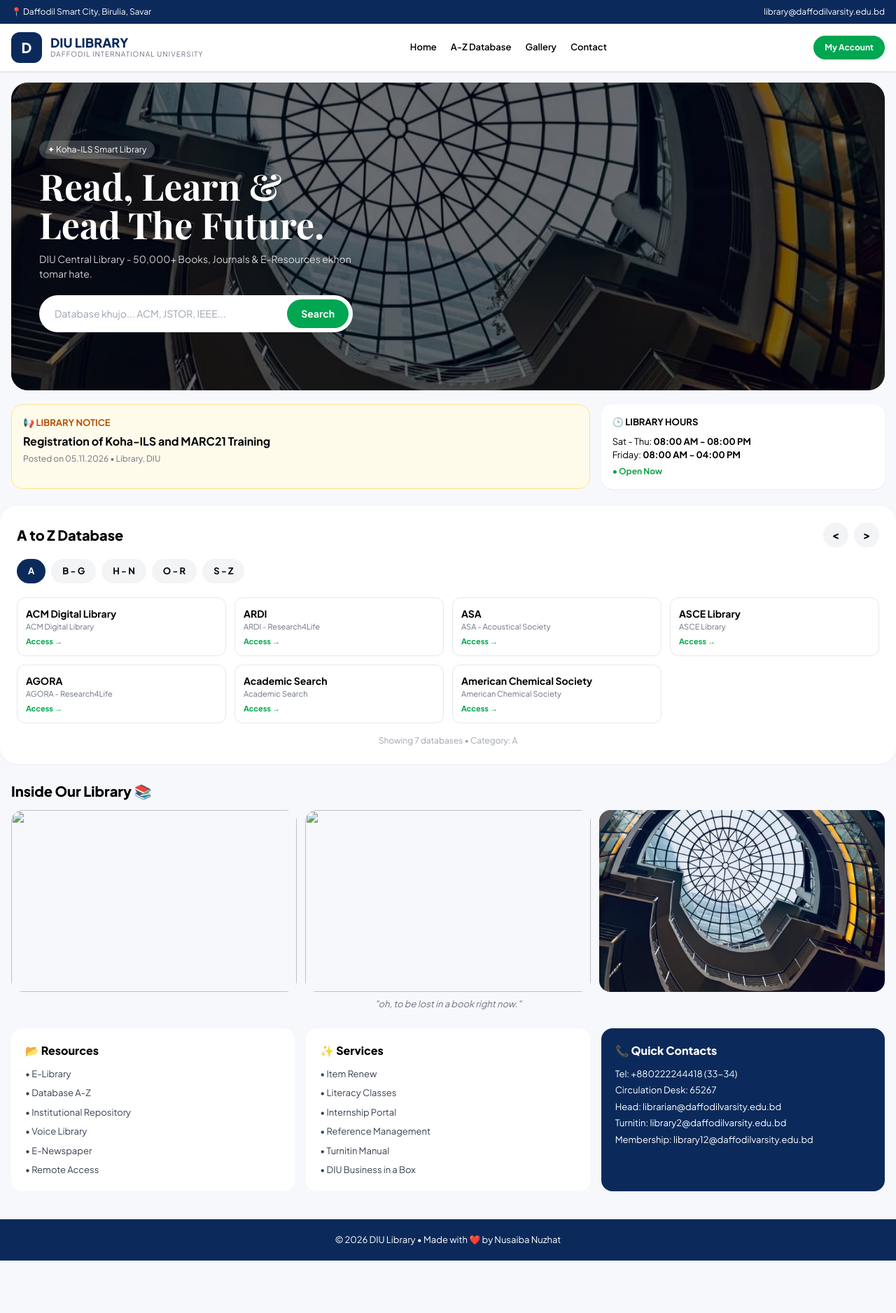
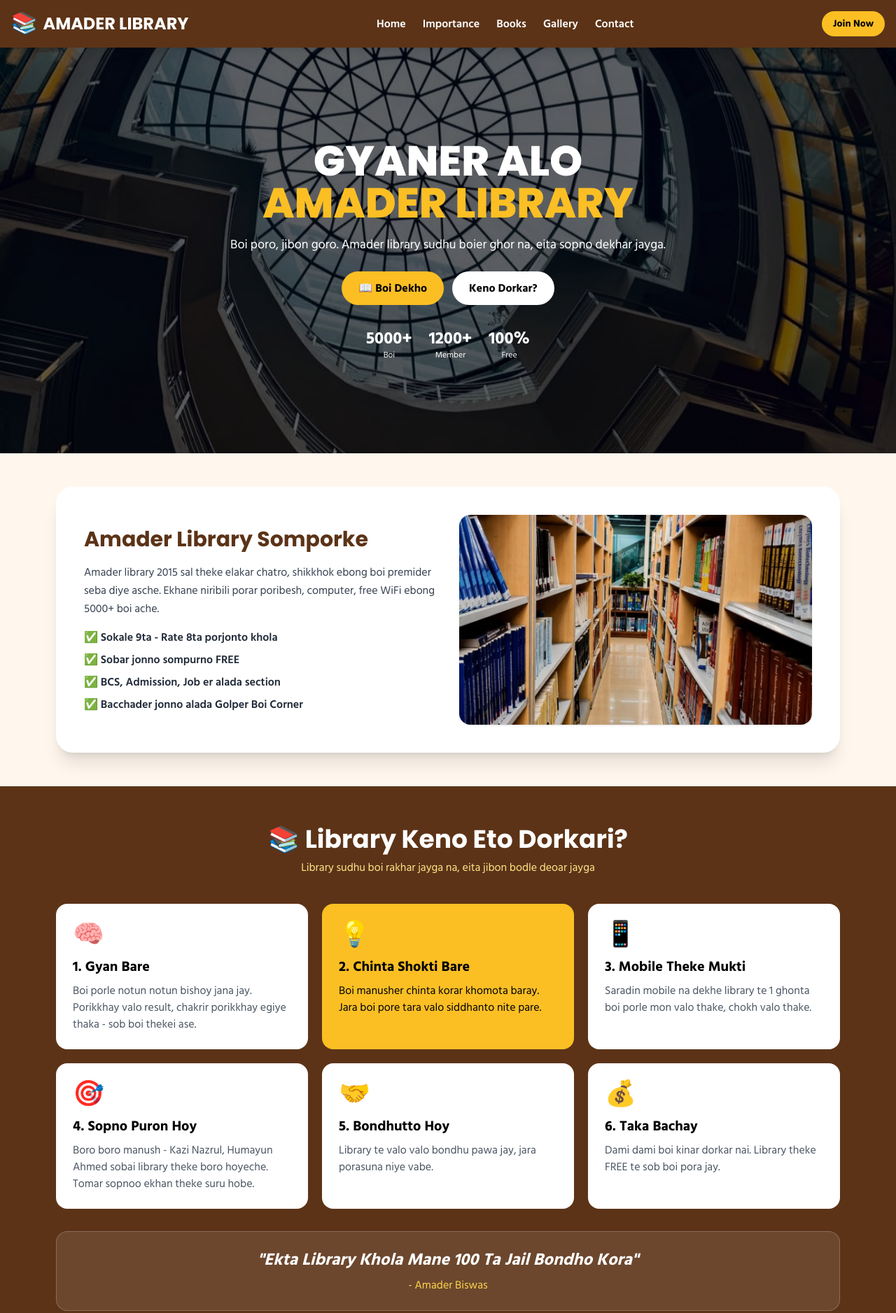
Before and after one commit to nusaibanuzhat04-bit/diu-library, a plain HTML site: page index.html in a window 1280 px wide. Shown: the top 1877 px of the page at 70% size. Before the commit the page ends 1802 px from the top, so only its background shows below. Drawn offline with nearby package versions, Linux system fonts and the light colour scheme.

Commit message:
Update index.html

```diff
--- a/index.html
+++ b/index.html
@@ -1,78 +1,135 @@
 <!DOCTYPE html>
-<html lang="en">
+<html lang="bn">
 <head>
-<meta charset="UTF-8"><meta name="viewport" content="width=device-width, initial-scale=1.0">
-<title>DIU Library | Daffodil International University</title>
+<meta charset="UTF-8">
+<meta name="viewport" content="width=device-width, initial-scale=1.0">
+<title>Amader Library - Gyaner Alo</title>
 <script src="https://cdn.tailwindcss.com"></script>
-<link href="https://fonts.googleapis.com/css2?family=Plus+Jakarta+Sans:wght@400;600;700;800&family=Playfair+Display:wght@700&display=swap" rel="stylesheet">
-<style>body{font-family:'Plus Jakarta Sans',sans-serif;background:#F6F8FB}.serif{font-family:'Playfair Display',serif}.db-btn.active{background:#0B2A5B;color:white}</style>
+<link href="https://fonts.googleapis.com/css2?family=Hind+Siliguri:wght@400;600;700&family=Poppins:wght@600;700;800&display=swap" rel="stylesheet">
+<style>
+body{font-family:'Hind Siliguri',sans-serif; background:#FFF7ED;}
+.font-head{font-family:'Poppins',sans-serif;}
+</style>
 </head>
 <body>
-<div class="bg-[#0B2A5B] text-white text-[12px] py-2 px-4 flex justify-between"><span>📍 Daffodil Smart City, Birulia, Savar</span><span class="hidden md:block">library@daffodilvarsity.edu.bd</span></div>
-<header class="bg-white shadow sticky top-0 z-50"><div class="max-w-7xl mx-auto px-4 py-3 flex justify-between items-center">
-<div class="flex gap-3 items-center"><div class="w-11 h-11 bg-[#0B2A5B] text-white rounded-xl flex items-center justify-center font-extrabold text-xl">D</div><div><h1 class="font-extrabold text-[18px] leading-none text-[#0B2A5B]">DIU LIBRARY</h1><p class="text-[10px] tracking-widest text-gray-500">DAFFODIL INTERNATIONAL UNIVERSITY</p></div></div>
-<div class="hidden md:flex gap-5 font-semibold text-[13px]"><a href="#">Home</a><a href="#database">A-Z Database</a><a href="#gallery">Gallery</a><a href="#contact">Contact</a></div>
-<button class="bg-[#00A651] text-white px-4 py-2 rounded-full font-bold text-[12px]">My Account</button></div></header>
 
-<section class="max-w-7xl mx-auto px-4 mt-4"><div class="relative rounded-[24px] overflow-hidden h-[380px] md:h-[440px]">
-<img src="IMG_20261126_170118.jpg" class="absolute inset-0 w-full h-full object-cover">
-<div class="absolute inset-0 bg-black/55"></div>
-<div class="relative z-10 h-full flex flex-col justify-center px-6 md:px-10 text-white">
-<span class="bg-white/20 w-fit px-3 py-1 rounded-full text-[12px]">✦ Koha-ILS Smart Library</span>
-<h2 class="serif text-[34px] md:text-[52px] leading-[1.05] mt-3">Read, Learn &<br>Lead The Future.</h2>
-<p class="text-white/80 mt-3 max-w-md text-[14px]">DIU Central Library - 50,000+ Books, Journals & E-Resources ekhon tomar hate.</p>
-<div class="mt-5 flex gap-2 bg-white rounded-full p-1.5 max-w-md"><input id="searchInput" oninput="searchDB()" placeholder="Database khujo... ACM, JSTOR, IEEE..." class="flex-1 outline-none text-black px-4 text-[14px] bg-transparent"><button class="bg-[#00A651] px-5 py-2.5 rounded-full font-bold text-[14px]">Search</button></div>
-</div></div></section>
+<!-- NAVBAR -->
+<nav class="bg-[#5C3317] text-white p-4 sticky top-0 z-50 flex justify-between items-center shadow-lg">
+<div class="flex items-center gap-2">
+<span class="text-3xl">📚</span>
+<h1 class="font-head font-bold text-lg md:text-2xl">AMADER LIBRARY</h1>
+</div>
+<div class="hidden md:flex gap-6 font-semibold">
+<a href="#home">Home</a>
+<a href="#importance">Importance</a>
+<a href="#books">Books</a>
+<a href="#gallery">Gallery</a>
+<a href="#contact">Contact</a>
+</div>
+<a href="#contact" class="bg-amber-400 text-black px-4 py-2 rounded-full font-bold text-sm">Join Now</a>
+</nav>
 
-<section class="max-w-7xl mx-auto px-4 mt-5 grid md:grid-cols-3 gap-4">
-<div class="md:col-span-2 bg-amber-50 border border-amber-200 rounded-2xl p-4"><p class="font-bold text-[13px] text-amber-700">📢 LIBRARY NOTICE</p><h3 class="font-bold mt-1">Registration of Koha-ILS and MARC21 Training</h3><p class="text-[12px] text-gray-500 mt-1">Posted on 05.11.2026 • Library, DIU</p></div>
-<div class="bg-white rounded-2xl p-4 shadow-sm"><p class="font-bold text-[13px]">🕒 LIBRARY HOURS</p><p class="text-[13px] mt-2">Sat - Thu: <b>08:00 AM - 08:00 PM</b></p><p class="text-[13px]">Friday: <b>08:00 AM - 04:00 PM</b></p><p class="text-[12px] text-green-600 font-bold mt-1">● Open Now</p></div>
+<!-- HERO -->
+<section id="home" class="relative">
+<img src="IMG_20261126_170118.jpg" class="w-full h-[480px] md:h-[580px] object-cover">
+<div class="absolute inset-0 bg-black/60 flex flex-col justify-center items-center text-center text-white px-4">
+<h2 class="font-head text-3xl md:text-6xl font-extrabold leading-tight">GYANER ALO<br><span class="text-amber-400">AMADER LIBRARY</span></h2>
+<p class="mt-4 max-w-2xl text-base md:text-lg">Boi poro, jibon goro. Amader library sudhu boier ghor na, eita sopno dekhar jayga.</p>
+<div class="flex gap-3 mt-6">
+<a href="#books" class="bg-amber-400 text-black px-6 py-3 rounded-full font-bold">📖 Boi Dekho</a>
+<a href="#importance" class="bg-white text-black px-6 py-3 rounded-full font-bold">Keno Dorkar?</a>
+</div>
+<div class="flex gap-6 mt-8 text-center">
+<div><p class="text-2xl font-bold">5000+</p><p class="text-xs">Boi</p></div>
+<div><p class="text-2xl font-bold">1200+</p><p class="text-xs">Member</p></div>
+<div><p class="text-2xl font-bold">100%</p><p class="text-xs">Free</p></div>
+</div>
+</div>
 </section>
 
-<section id="database" class="max-w-7xl mx-auto px-4 mt-6 bg-white rounded-[24px] p-5 md:p-6 shadow-sm">
-<div class="flex justify-between items-center"><h3 class="font-extrabold text-[20px]">A to Z Database</h3><div class="flex gap-2"><button onclick="prevPage()" class="w-9 h-9 bg-gray-100 rounded-full font-bold">&lt;</button><button onclick="nextPage()" class="w-9 h-9 bg-gray-100 rounded-full font-bold">&gt;</button></div></div>
-<div class="flex gap-2 mt-4 flex-wrap">
-<button onclick="setCat('A',this)" class="db-btn active bg-gray-100 px-4 py-2 rounded-full text-[13px] font-bold">A</button>
-<button onclick="setCat('B-G',this)" class="db-btn bg-gray-100 px-4 py-2 rounded-full text-[13px] font-bold">B - G</button>
-<button onclick="setCat('H-N',this)" class="db-btn bg-gray-100 px-4 py-2 rounded-full text-[13px] font-bold">H - N</button>
-<button onclick="setCat('O-R',this)" class="db-btn bg-gray-100 px-4 py-2 rounded-full text-[13px] font-bold">O - R</button>
-<button onclick="setCat('S-Z',this)" class="db-btn bg-gray-100 px-4 py-2 rounded-full text-[13px] font-bold">S - Z</button>
+<!-- ABOUT -->
+<section class="max-w-6xl mx-auto px-4 py-12">
+<div class="bg-white rounded-3xl shadow-xl p-6 md:p-10 grid md:grid-cols-2 gap-8 items-center">
+<div>
+<h3 class="font-head text-2xl md:text-3xl font-bold text-[#5C3317]">Amader Library Somporke</h3>
+<p class="mt-4 text-gray-700 leading-relaxed">Amader library 2015 sal theke elakar chatro, shikkhok ebong boi premider seba diye asche. Ekhane niribili porar poribesh, computer, free WiFi ebong 5000+ boi ache.</p>
+<ul class="mt-4 space-y-2 font-semibold text-gray-800">
+<li>✅ Sokale 9ta - Rate 8ta porjonto khola</li>
+<li>✅ Sobar jonno sompurno FREE</li>
+<li>✅ BCS, Admission, Job er alada section</li>
+<li>✅ Bacchader jonno alada Golper Boi Corner</li>
+</ul>
 </div>
-<div id="dbGrid" class="grid grid-cols-2 md:grid-cols-4 gap-3 mt-5"></div>
-<p id="dbCount" class="text-[12px] text-gray-400 mt-4 text-center"></p>
+<img src="IMG_20261126_172336.jpg" class="rounded-2xl w-full h-[300px] object-cover shadow">
+</div>
 </section>
 
-<section id="gallery" class="max-w-7xl mx-auto px-4 mt-6"><h3 class="font-extrabold text-[20px] mb-3">Inside Our Library 📚</h3>
-<div class="grid grid-cols-3 gap-3"><img src="IMG_20261126_170104.jpg" class="rounded-2xl h-[150px] md:h-[260px] w-full object-cover"><img src="IMG_20261126_170051.jpg" class="rounded-2xl h-[150px] md:h-[260px] w-full object-cover"><img src="IMG_20261126_170118.jpg" class="rounded-2xl h-[150px] md:h-[260px] w-full object-cover"></div>
-<p class="text-center text-[13px] text-gray-500 mt-2 italic">"oh, to be lost in a book right now."</p></section>
+<!-- IMPORTANCE -->
+<section id="importance" class="bg-[#5C3317] text-white py-14">
+<div class="max-w-6xl mx-auto px-4">
+<h3 class="font-head text-3xl md:text-4xl font-bold text-center">📚 Library Keno Eto Dorkari?</h3>
+<p class="text-center text-amber-200 mt-2">Library sudhu boi rakhar jayga na, eita jibon bodle deoar jayga</p>
+<div class="grid md:grid-cols-3 gap-5 mt-10">
+<div class="bg-white text-black rounded-2xl p-6"><span class="text-4xl">🧠</span><h4 class="font-bold text-xl mt-3">1. Gyan Bare</h4><p class="text-gray-600 mt-2">Boi porle notun notun bishoy jana jay. Porikkhay valo result, chakrir porikkhay egiye thaka - sob boi thekei ase.</p></div>
+<div class="bg-amber-400 text-black rounded-2xl p-6"><span class="text-4xl">💡</span><h4 class="font-bold text-xl mt-3">2. Chinta Shokti Bare</h4><p class="mt-2">Boi manusher chinta korar khomota baray. Jara boi pore tara valo siddhanto nite pare.</p></div>
+<div class="bg-white text-black rounded-2xl p-6"><span class="text-4xl">📱</span><h4 class="font-bold text-xl mt-3">3. Mobile Theke Mukti</h4><p class="text-gray-600 mt-2">Saradin mobile na dekhe library te 1 ghonta boi porle mon valo thake, chokh valo thake.</p></div>
+<div class="bg-white text-black rounded-2xl p-6"><span class="text-4xl">🎯</span><h4 class="font-bold text-xl mt-3">4. Sopno Puron Hoy</h4><p class="text-gray-600 mt-2">Boro boro manush - Kazi Nazrul, Humayun Ahmed sobai library theke boro hoyeche. Tomar sopnoo ekhan theke suru hobe.</p></div>
+<div class="bg-white text-black rounded-2xl p-6"><span class="text-4xl">🤝</span><h4 class="font-bold text-xl mt-3">5. Bondhutto Hoy</h4><p class="text-gray-600 mt-2">Library te valo valo bondhu pawa jay, jara porasuna niye vabe.</p></div>
+<div class="bg-white text-black rounded-2xl p-6"><span class="text-4xl">💰</span><h4 class="font-bold text-xl mt-3">6. Taka Bachay</h4><p class="text-gray-600 mt-2">Dami dami boi kinar dorkar nai. Library theke FREE te sob boi pora jay.</p></div>
+</div>
+<div class="bg-white/10 border border-white/20 rounded-2xl p-6 mt-8 text-center">
+<p class="text-xl md:text-2xl font-bold italic">"Ekta Library Khola Mane 100 Ta Jail Bondho Kora"</p>
+<p class="text-amber-300 mt-2">- Amader Biswas</p>
+</div>
+</div>
+</section>
 
-<section class="max-w-7xl mx-auto px-4 mt-6 grid md:grid-cols-3 gap-4 pb-10">
-<div class="bg-white rounded-2xl p-5"><h4 class="font-extrabold">📂 Resources</h4><ul class="text-[13px] mt-3 space-y-2 text-gray-700"><li>• E-Library</li><li>• Database A-Z</li><li>• Institutional Repository</li><li>• Voice Library</li><li>• E-Newspaper</li><li>• Remote Access</li></ul></div>
-<div class="bg-white rounded-2xl p-5"><h4 class="font-extrabold">✨ Services</h4><ul class="text-[13px] mt-3 space-y-2 text-gray-700"><li>• Item Renew</li><li>• Literacy Classes</li><li>• Internship Portal</li><li>• Reference Management</li><li>• Turnitin Manual</li><li>• DIU Business in a Box</li></ul></div>
-<div id="contact" class="bg-[#0B2A5B] text-white rounded-2xl p-5"><h4 class="font-extrabold">📞 Quick Contacts</h4><p class="text-[13px] mt-3">Tel: +880222244418 (33-34)</p><p class="text-[13px] mt-1">Circulation Desk: 65267</p><p class="text-[13px] mt-1">Head: librarian@daffodilvarsity.edu.bd</p><p class="text-[13px] mt-1">Turnitin: library2@daffodilvarsity.edu.bd</p><p class="text-[13px] mt-1">Membership: library12@daffodilvarsity.edu.bd</p></div>
+<!-- BOOKS -->
+<section id="books" class="max-w-6xl mx-auto px-4 py-12">
+<h3 class="font-head text-3xl font-bold text-center text-[#5C3317]">Ki Ki Boi Paba?</h3>
+<div class="grid grid-cols-2 md:grid-cols-4 gap-4 mt-8">
+<div class="bg-white rounded-2xl p-5 shadow text-center"><span class="text-4xl">📖</span><h4 class="font-bold mt-2">Golper Boi</h4><p class="text-sm text-gray-500">Humayun Ahmed, etc.</p></div>
+<div class="bg-white rounded-2xl p-5 shadow text-center"><span class="text-4xl">🎓</span><h4 class="font-bold mt-2">Academic</h4><p class="text-sm text-gray-500">Class 1-12, Honours</p></div>
+<div class="bg-white rounded-2xl p-5 shadow text-center"><span class="text-4xl">💼</span><h4 class="font-bold mt-2">Job / BCS</h4><p class="text-sm text-gray-500">BCS, Bank, Primary</p></div>
+<div class="bg-white rounded-2xl p-5 shadow text-center"><span class="text-4xl">🕌</span><h4 class="font-bold mt-2">Islamic</h4><p class="text-sm text-gray-500">Quran, Hadis, Jiboni</p></div>
+<div class="bg-white rounded-2xl p-5 shadow text-center"><span class="text-4xl">🔬</span><h4 class="font-bold mt-2">Biggan</h4><p class="text-sm text-gray-500">Science, Technology</p></div>
+<div class="bg-white rounded-2xl p-5 shadow text-center"><span class="text-4xl">🌍</span><h4 class="font-bold mt-2">English</h4><p class="text-sm text-gray-500">Story, Grammar</p></div>
+<div class="bg-white rounded-2xl p-5 shadow text-center"><span class="text-4xl">👶</span><h4 class="font-bold mt-2">Bacchader</h4><p class="text-sm text-gray-500">Chora, Golpo, Chobi</p></div>
+<div class="bg-white rounded-2xl p-5 shadow text-center"><span class="text-4xl">📰</span><h4 class="font-bold mt-2">Potrika</h4><p class="text-sm text-gray-500">Daily Newspaper</p></div>
+</div>
 </section>
-<footer class="bg-[#0B2A5B] text-white text-center py-5 text-[13px]">© 2026 DIU Library • Made with ❤️ by Nusaiba Nuzhat</footer>
-<script>
-let allDB = {
-'A':["ACM Digital Library","ARDI - Research4Life","ASA - Acoustical Society","ASCE Library","AGORA - Research4Life","Academic Search","American Chemical Society"],
-'B-G':["BDLex - BDLex","DOAJ - Directory of Open Access","Emerald Insight","EBSCOhost","ERIC - Education Resources","Elsevier - ScienceDirect","Gale - Academic OneFile"],
-'H-N':["HINARI - Research4Life","IEEE Xplore","IOPscience","JSTOR","J-Gate","LexisNexis","Nature","New England Journal"],
-'O-R':["OARE - Research4Life","Oxford Academic","PubMed Central","ProQuest","Project MUSE","ResearchGate","Royal Society of Chemistry"],
-'S-Z':["Springer Nature","ScienceDirect","Scopus","Taylor & Francis","Turnitin","Wiley Online Library","World Bank eLibrary","Zendy"]
-};
-let current='A';
-function renderDB(){
-let list=allDB[current];
-let q=document.getElementById('searchInput').value.toLowerCase();
-let filtered=list.filter(x=>x.toLowerCase().includes(q));
-let grid=document.getElementById('dbGrid');
-grid.innerHTML=filtered.map(n=>`<div class="border rounded-xl p-3 hover:border-blue-500 hover:shadow cursor-pointer"><p class="font-bold text-[14px]">${n.split(' - ')[0]}</p><p class="text-[11px] text-gray-500">${n}</p><p class="text-[11px] text-[#00A651] font-bold mt-1">Access →</p></div>`).join('');
-document.getElementById('dbCount').innerText = 'Showing '+filtered.length+' databases • Category: '+current;
-}
-function setCat(c,btn){current=c; document.querySelectorAll('.db-btn').forEach(b=>b.classList.remove('active')); btn.classList.add('active'); renderDB();}
-function searchDB(){renderDB();}
-function nextPage(){let cats=['A','B-G','H-N','O-R','S-Z']; let i=cats.indexOf(current); current=cats[(i+1)%cats.length]; document.querySelectorAll('.db-btn').forEach((b,idx)=>{b.classList.toggle('active', cats[idx]==current)}); renderDB();}
-function prevPage(){let cats=['A','B-G','H-N','O-R','S-Z']; let i=cats.indexOf(current); current=cats[(i-1+cats.length)%cats.length]; document.querySelectorAll('.db-btn').forEach((b,idx)=>{b.classList.toggle('active', cats[idx]==current)}); renderDB();}
-renderDB();
-</script>
-</body></html>
+
+<!-- GALLERY -->
+<section id="gallery" class="max-w-6xl mx-auto px-4 pb-12">
+<h3 class="font-head text-3xl font-bold text-center text-[#5C3317]">Amader Gallery</h3>
+<div class="grid md:grid-cols-3 gap-4 mt-8">
+<img src="IMG_20261126_172304.jpg" class="rounded-2xl h-[260px] w-full object-cover shadow">
+<img src="IMG_20261126_172324.jpg" class="rounded-2xl h-[260px] w-full object-cover shadow">
+<img src="IMG_20261126_170118.jpg" class="rounded-2xl h-[260px] w-full object-cover shadow">
+</div>
+</section>
+
+<!-- RULES -->
+<section class="max-w-4xl mx-auto px-4 pb-12">
+<div class="bg-amber-100 border-2 border-amber-400 rounded-3xl p-6">
+<h3 class="font-head text-2xl font-bold text-center">📋 Library er Niyom</h3>
+<ul class="mt-4 space-y-2 font-semibold">
+<li>1. Library te aste aste kotha bolte hobe, jore kotha bola jabe na.</li>
+<li>2. Boi niye 7 diner moddhe ferot dite hobe.</li>
+<li>3. Boi te dagano ba pata chira jabe na.</li>
+<li>4. Mobile silent rakhte hobe.</li>
+<li>5. Sobai mile library poriskar rakhbo.</li>
+</ul>
+</div>
+</section>
+
+<!-- FOOTER - CLEAN, KONO NAM NAI -->
+<footer id="contact" class="bg-[#2A1708] text-white py-10 text-center px-4">
+<h3 class="font-head text-2xl font-bold">Chole Asho Amader Library Te!</h3>
+<p class="mt-2 text-gray-300">Thikana: Mymensingh, Dhaka Division</p>
+<p class="text-gray-300">Somoy: Sokal 9ta - Rat 8ta (Sukrobar Bondho)</p>
+<a href="#" class="inline-block bg-amber-400 text-black px-8 py-3 rounded-full font-bold mt-5">📚 FREE Member Hou</a>
+</footer>
+
+</body>
+  </html>
```
